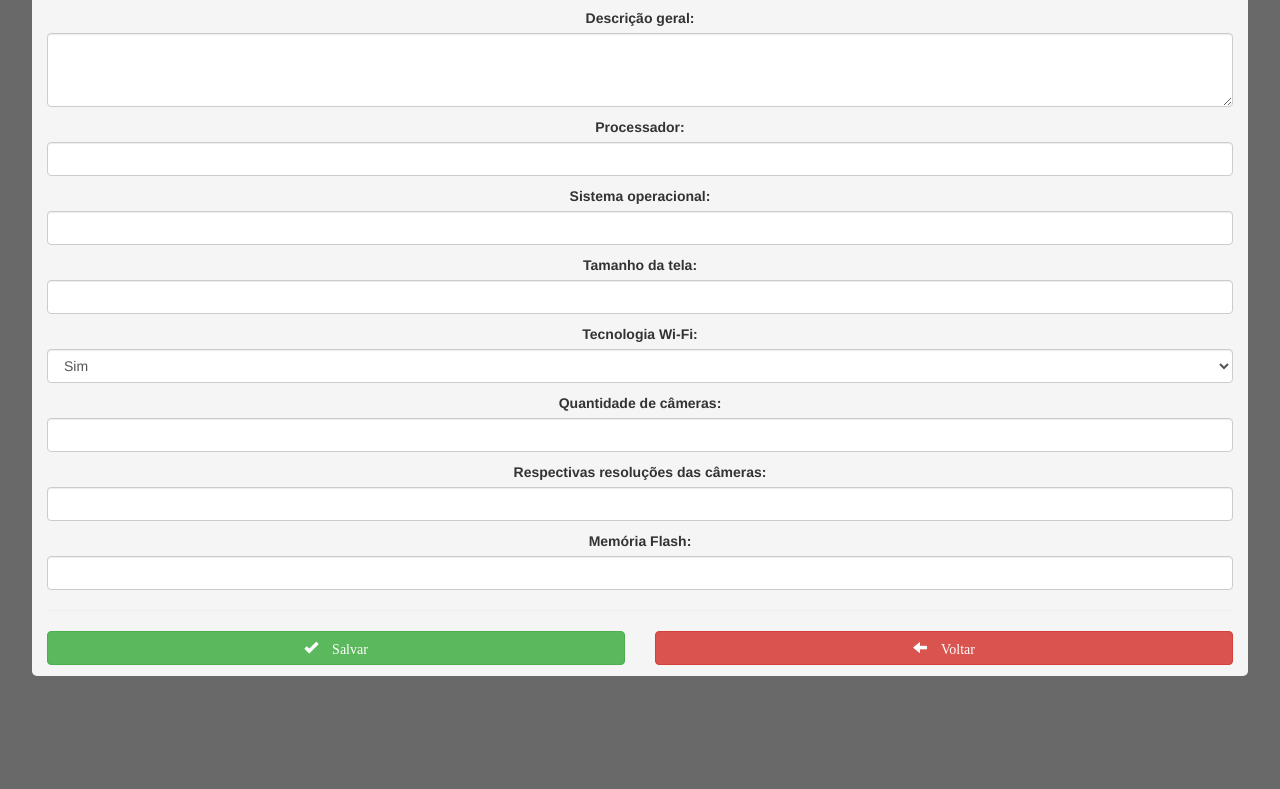
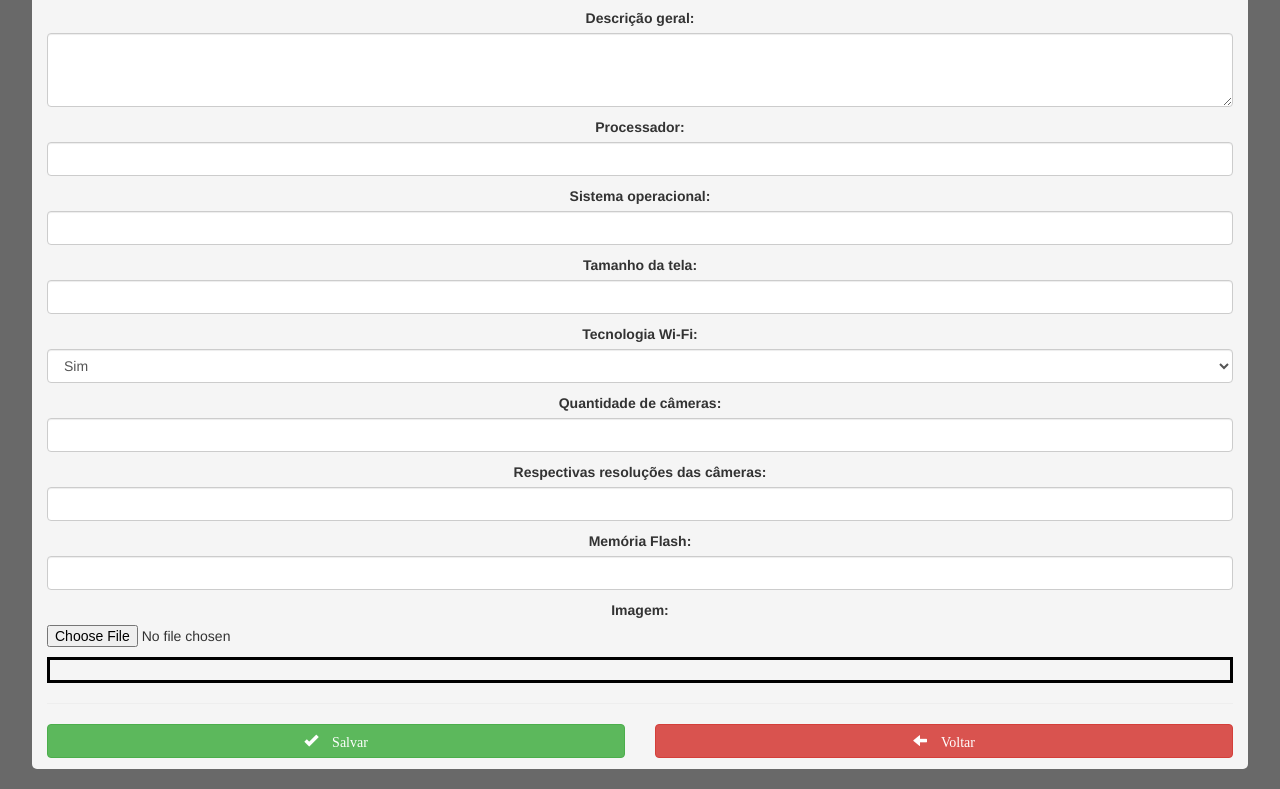
Before and after one commit to anderrf/PrjCodBarras2_app, a website: page www/cadastro.html in a window 1280 px wide. Shown: the part 333-1122 px from the top of the page. Before the commit the page ends 1029 px from the top, so only its background shows below. Drawn offline with Linux system fonts and the light colour scheme.

Commit message:
1º tentativa img

```diff
--- a/www/cadastro.html
+++ b/www/cadastro.html
@@ -104,6 +104,21 @@
         </div>
       </div>
 
+      <div class="row rind">
+        <div class="col-xs-12">
+          <label for="">Imagem:</label>
+          <input type="file" name="img" id="img">
+        </div>
+      </div>
+
+      <div class="row rind">
+        <div class="col-xs-12">
+          <div id="imgCad">
+            <img src="" alt="" id="imgShow">
+          </div>
+        </div>
+      </div>
+
       <hr color="black"/>
 
       <div class="row rind">
--- a/www/components/comandos.js
+++ b/www/components/comandos.js
@@ -11,6 +11,11 @@ $(document).on("click", "#btnPesquisa", function(){
 
 $(document).on("click", "#btnVoltar", function(){
   $(location).attr("href", "index.html");
+});
+
+$(document).on("click", "#img", function(){
+  var img = $("#img").val();
+  $("#imgShow").val(img);
 });
 
 $(document).on("click","#btnSalvar", function(){
--- a/www/css/style.css
+++ b/www/css/style.css
@@ -39,3 +39,9 @@ h2{
   margin-top: 20px;
   margin-bottom: 20px;
 }
+
+#imgCad{
+  border-width: 3px;
+  border-style: solid;
+  border-color: black;
+}
```
